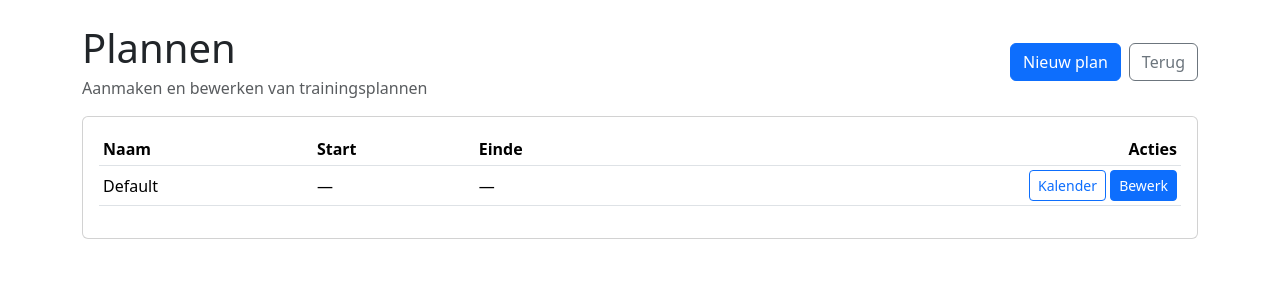
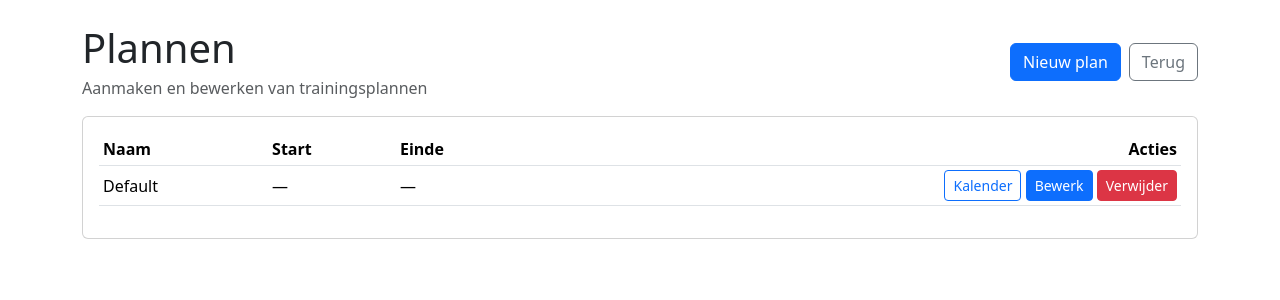
Before and after one commit to Iainsomers/mila-trainingsplanner, a Django app: page /coach/plans/ in a window 1280 px wide. Shown: the top 300 px of the page. Run offline with Django 5.2, Linux system fonts and the light colour scheme; the visitor is signed in with stand-in values (Sample User, id 1); data comes from the database, SQL or seed files in the repository.

Commit message:
add delete button for plans

```diff
--- a/core/templates/core/coach_plans.html
+++ b/core/templates/core/coach_plans.html
@@ -37,6 +37,15 @@
                   <td class="text-end">
                     <a class="btn btn-sm btn-outline-primary" href="/calendar/?plan={{ p.id }}">Kalender</a>
                     <a class="btn btn-sm btn-primary" href="{% url 'coach_plan_edit' p.id %}">Bewerk</a>
+
+                    <form method="post" action="{% url 'coach_plan_delete' p.id %}" style="display:inline;">
+                      {% csrf_token %}
+                      <button class="btn btn-sm btn-danger"
+                        onclick="return confirm('Weet je zeker dat je dit plan wilt verwijderen?');">
+                        Verwijder
+                      </button>
+                    </form>
+
                   </td>
                 </tr>
               {% endfor %}
```
